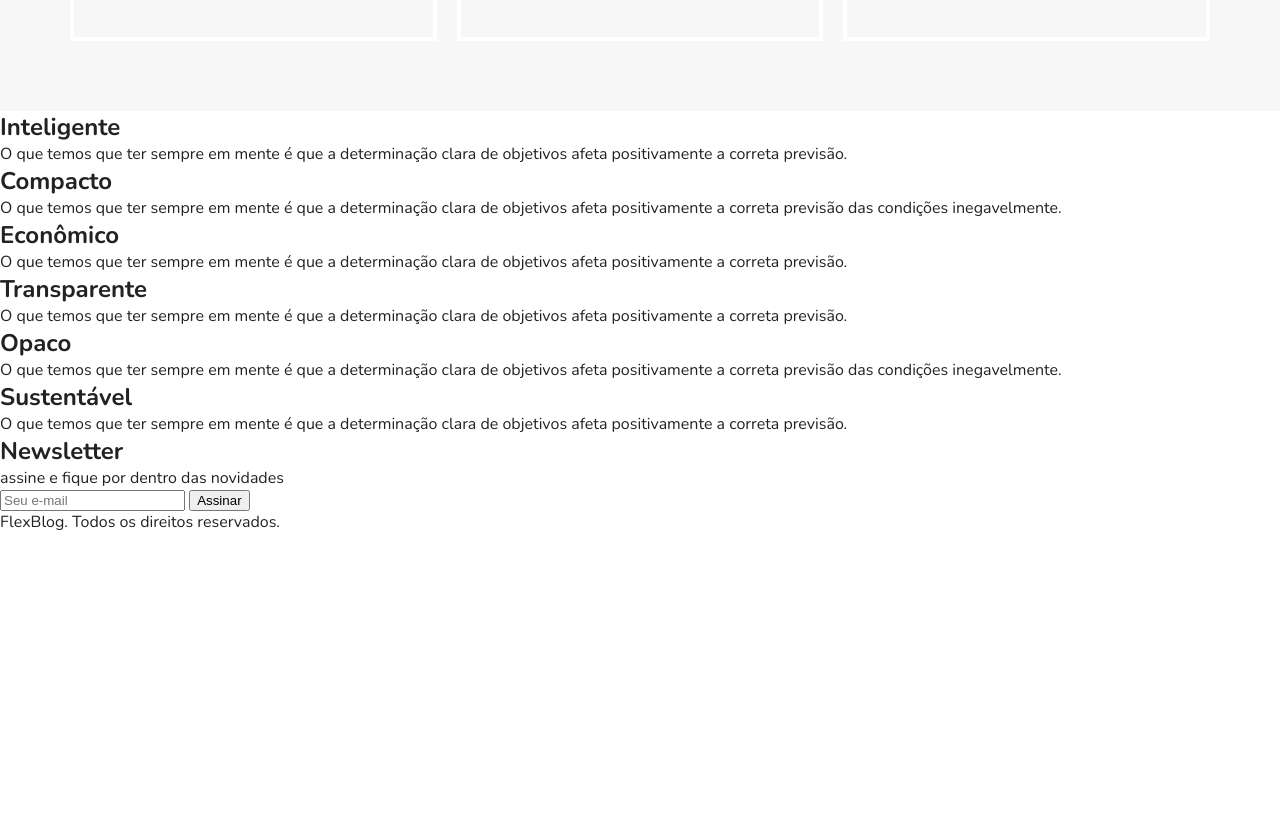
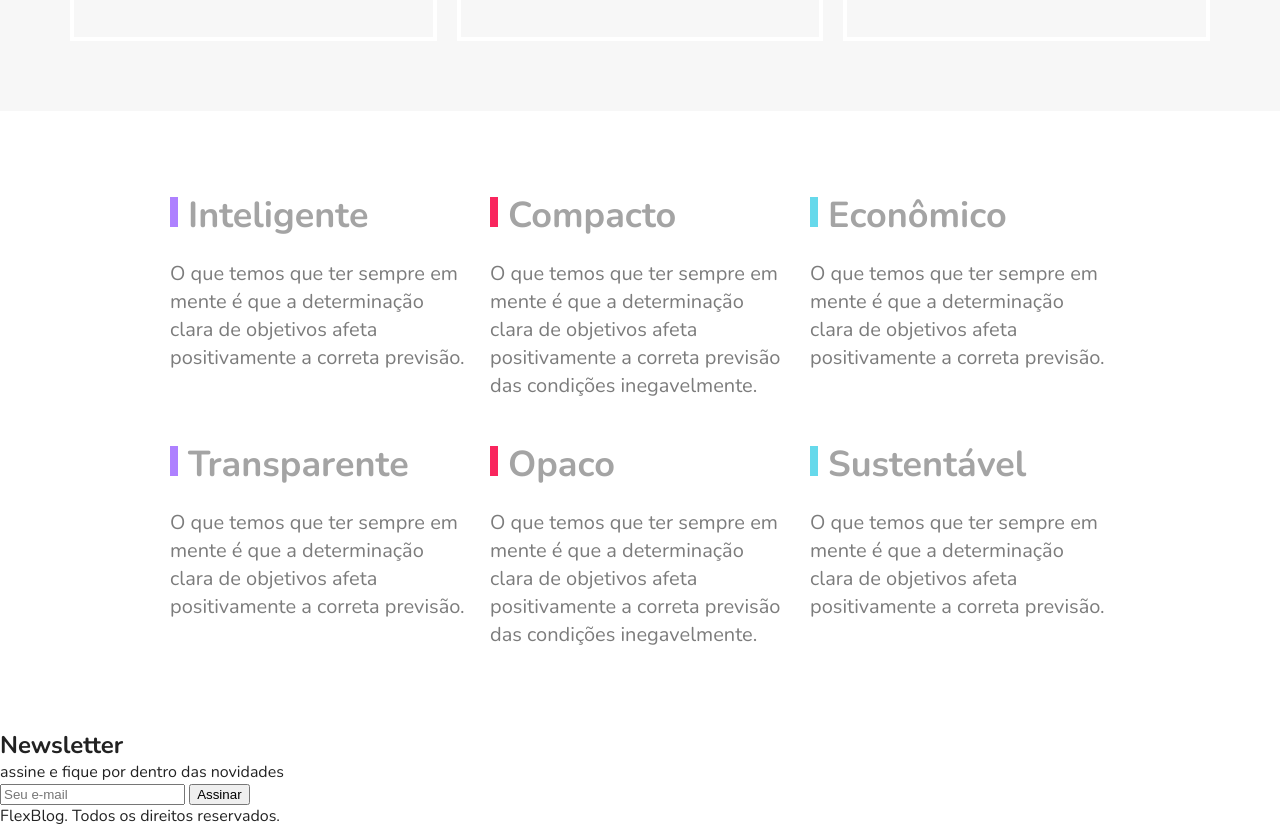
Before and after one commit to rhaissabg/projeto-flexblog, a plain HTML site: page index.html in a window 1280 px wide. Shown: the part 2477-3304 px from the top of the page. Before the commit the page ends 3010 px from the top, so only its background shows below. Drawn offline with nearby package versions, Linux system fonts and the light colour scheme.

Commit message:
tópicos - qualidade

```diff
--- a/css/style.css
+++ b/css/style.css
@@ -265,3 +265,48 @@ img {
         order: -1;
     }
 }
+
+/*Qualidade*/
+.qualidade {
+    max-width: 960px;
+    margin: 60px auto;
+    display: flex;
+    flex-wrap: wrap;
+}
+
+.qualidade-item {
+    flex: 1 1 300px;
+    margin: 20px 10px;
+}
+
+.qualidade-item h2 {
+    font-size: 2.25rem;
+    color: #a4a4a4;
+    margin-bottom: 20px;
+}
+
+.qualidade-item h2::before {
+    content: " ";
+    width: 8px;
+    height: 30px;
+    display: inline-block;
+    margin-right: 10px;
+}
+
+.qualidade-item:nth-of-type(3n+1) h2::before {
+    background: #ae81ff;
+}
+
+.qualidade-item:nth-of-type(3n+2) h2::before {
+    background: #f9265e;
+}
+
+.qualidade-item:nth-of-type(3n+3) h2::before {
+    background: #66d9eb;
+}
+
+.qualidade-item p {
+    font-size: 1.25rem;
+    line-height: 1.4;
+    color: #7c7c7c;
+}
```
